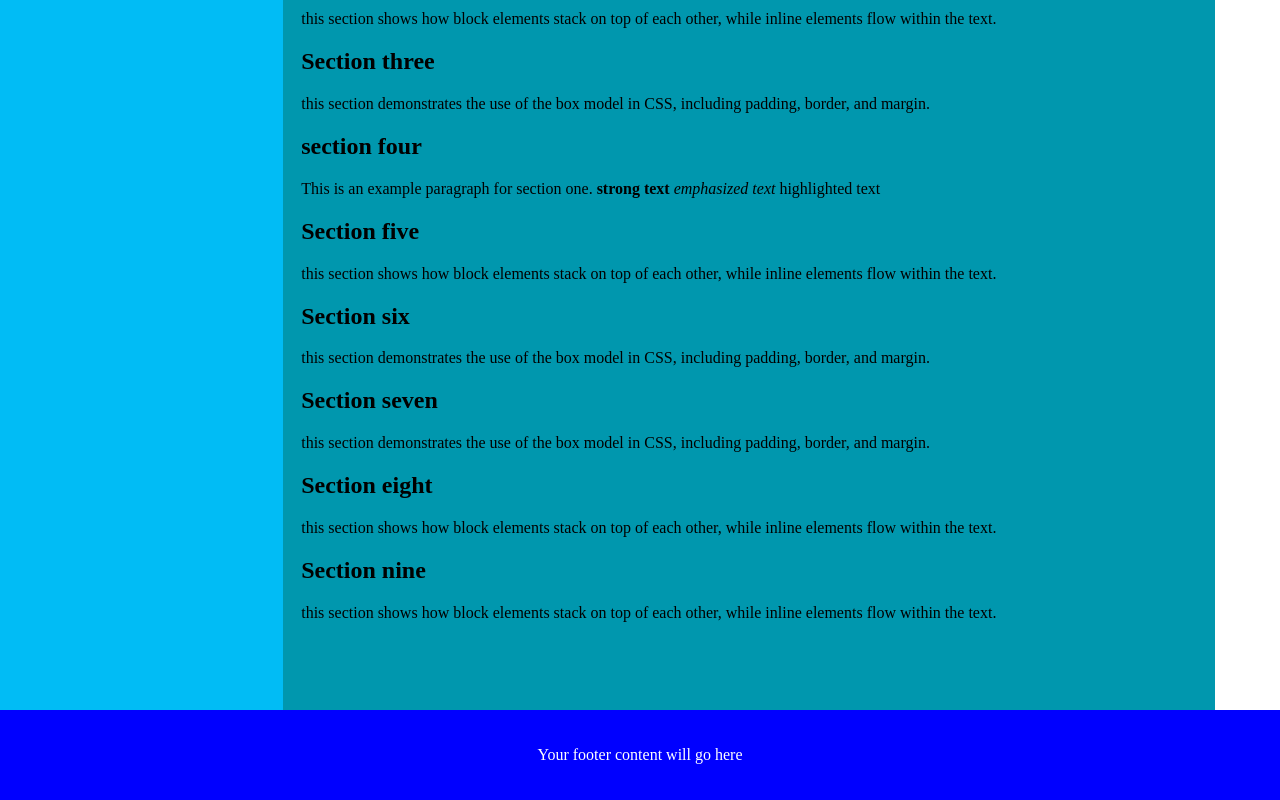
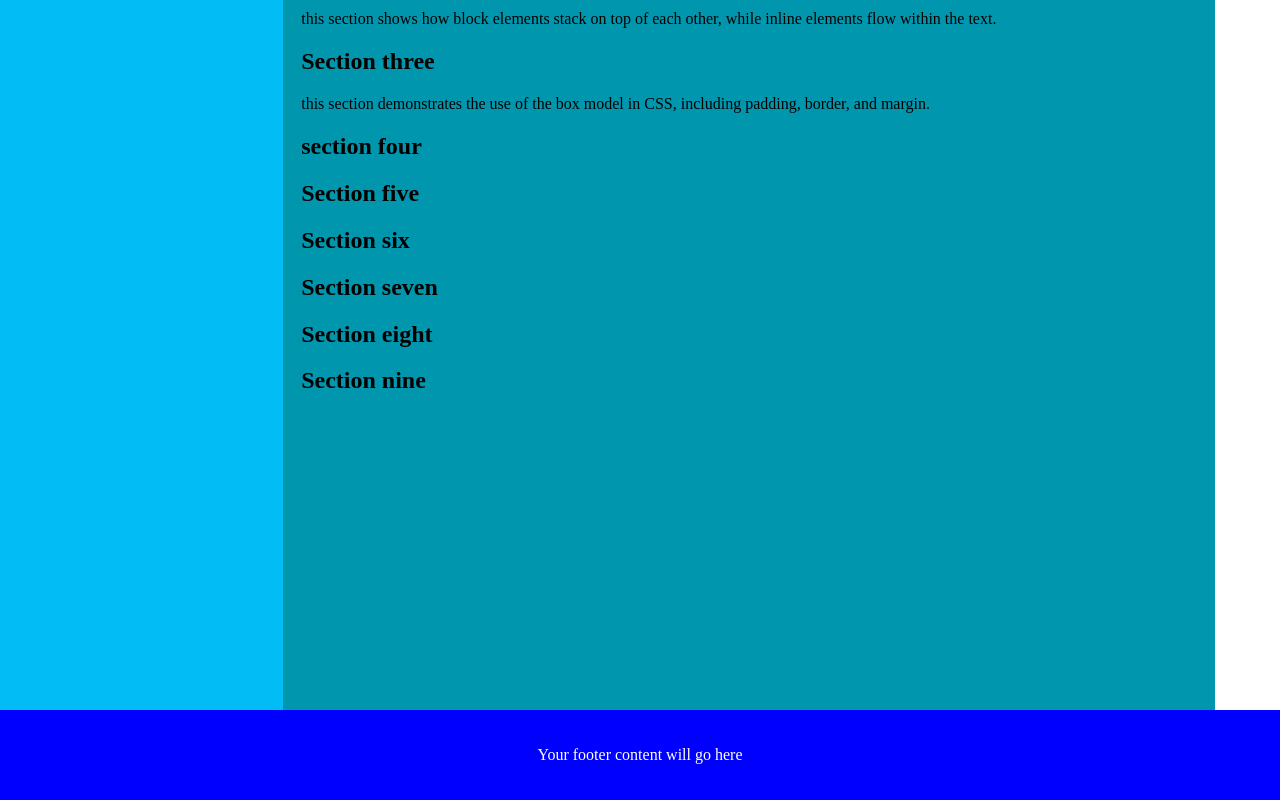
Before and after one commit to that1slimjim-bot/imed1316, a plain HTML site: page float.html in a window 1280 px wide. Shown: the part 544-1344 px from the top of the page. Drawn offline with Linux system fonts and the light colour scheme.

Commit message:
Add files via upload

```diff
--- a/float.html
+++ b/float.html
@@ -53,42 +53,17 @@
                     this section demonstrates the use of the box model in CSS,
                     including padding, border, and margin.
                 </p><h2>section four</h2>
-                 <p>This is an example paragraph for section one.
-                     <strong> strong text</strong>
-                    <em> emphasized text</em>
-                    <span class="highlight">highlighted text</span>
-                </p>
 
 <h2>Section five</h2>
-                 <p>
-                    this section shows how block elements stack on top of each other,
-                    while inline elements flow within the text.
-                </p>
 
 
  <h2>Section six</h2>
-                <p>
-                    this section demonstrates the use of the box model in CSS,
-                    including padding, border, and margin.
-                </p>
      <h2>Section seven</h2>
-                <p>
-                    this section demonstrates the use of the box model in CSS,
-                    including padding, border, and margin.
-
 
 <h2>Section eight</h2>
-                 <p>
-                    this section shows how block elements stack on top of each other,
-                    while inline elements flow within the text.
-                </p>
 
 
 <h2 id="jump">Section nine</h2>
-                 <p>
-                    this section shows how block elements stack on top of each other,
-                    while inline elements flow within the text.
-                </p>
 </article>
 
 
```
Also changed, not shown: index.html (line endings or trailing spaces).
